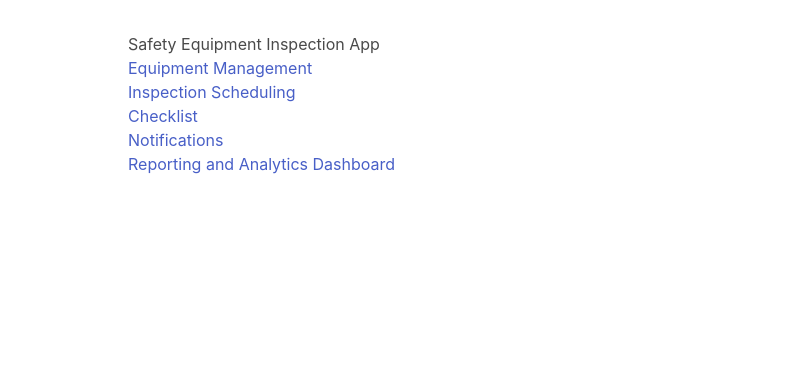
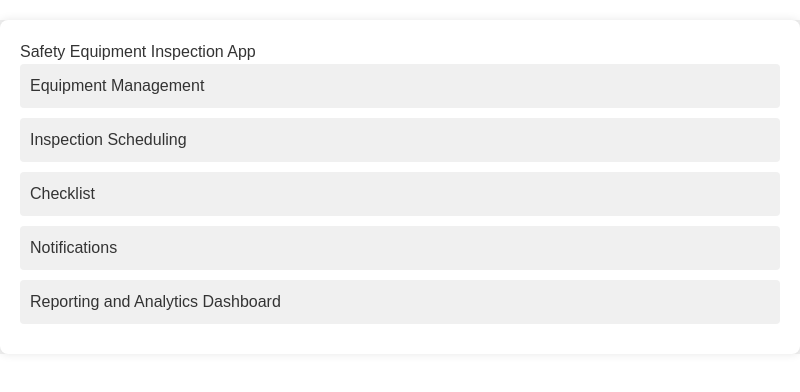
Before and after one commit to zakibourmada/tafteech, an Electron app: page src/index.html in a window 800 px wide. Drawn offline with nearby package versions, Linux system fonts and the light colour scheme.

Commit message:
modified:   src/index.css

```diff
--- a/src/index.css
+++ b/src/index.css
@@ -1,7 +1,42 @@
 body {
-  font-family: -apple-system, BlinkMacSystemFont, 'Segoe UI', Roboto, Helvetica,
-    Arial, sans-serif;
-  margin: auto;
-  max-width: 38rem;
-  padding: 2rem;
+  font-family: Arial, sans-serif;
+  margin: 0;
+  padding: 0;
+  background-color: #f0f0f0;
 }
+
+.container {
+  max-width: 800px;
+  margin: 20px auto;
+  padding: 20px;
+  background-color: #fff;
+  border-radius: 8px;
+  box-shadow: 0 0 10px rgba(0, 0, 0, 0.1);
+}
+
+h1 {
+  color: #333;
+}
+
+.navigation {
+  list-style-type: none;
+  padding: 0;
+}
+
+.navigation li {
+  margin-bottom: 10px;
+}
+
+.navigation li a {
+  display: block;
+  padding: 10px;
+  background-color: #f0f0f0;
+  text-decoration: none;
+  color: #333;
+  border-radius: 4px;
+  transition: background-color 0.3s ease;
+}
+
+.navigation li a:hover {
+  background-color: #ddd;
+}
```
